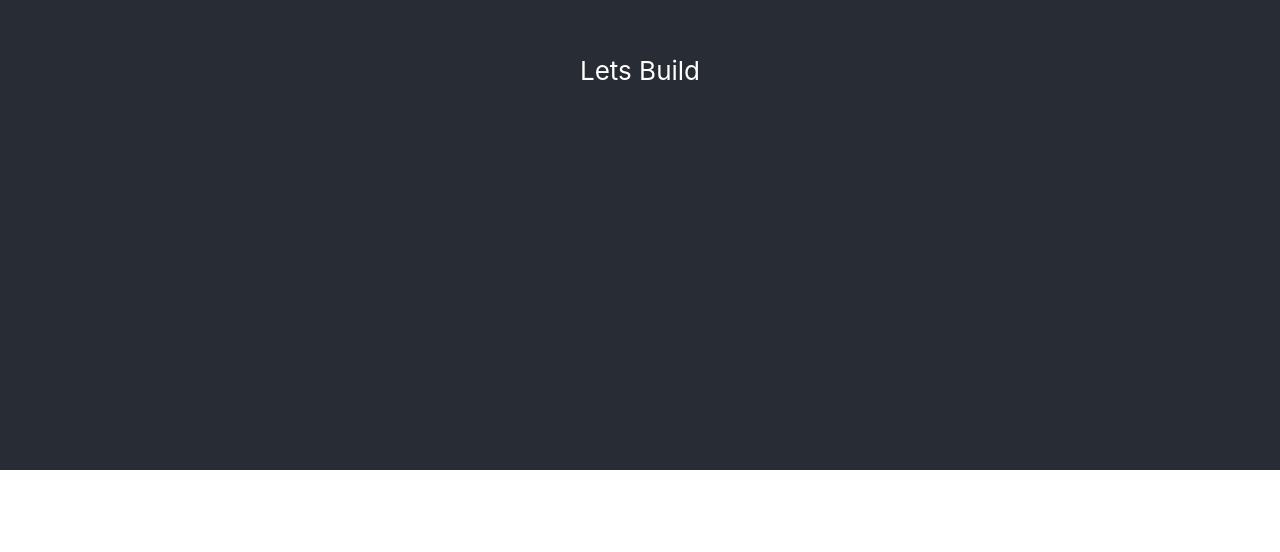
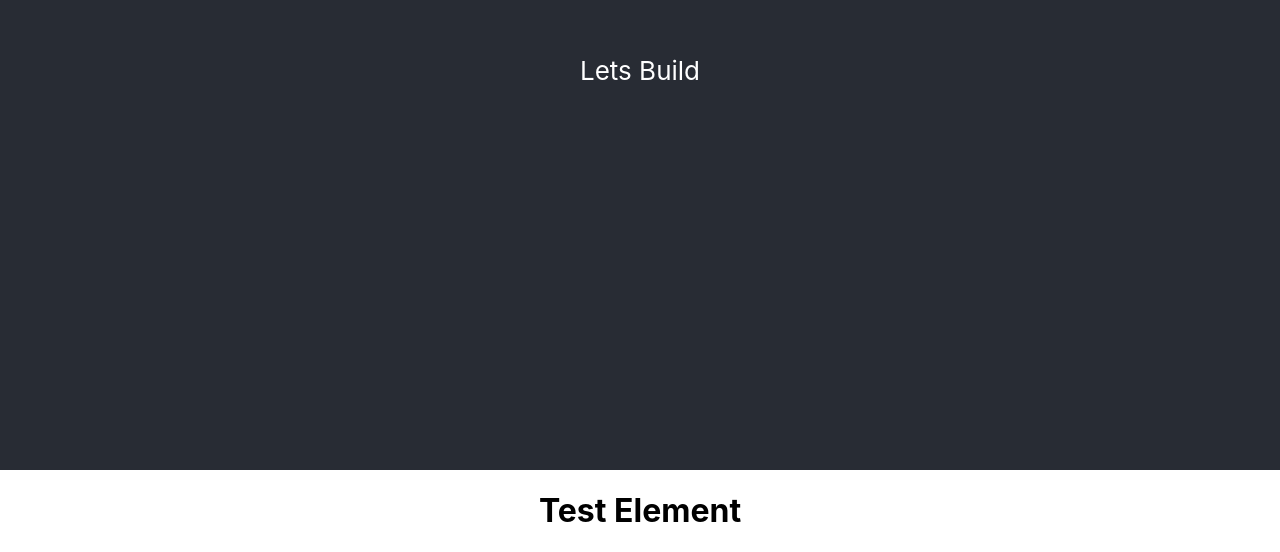
Before and after one commit to JackAlexRose/react-ts-boiler, a React app: page / in a window 1280 px wide. Shown: the part 330-882 px from the top of the page. Before the commit the page ends 800 px from the top, so only its background shows below. Built offline with nearby package versions, Linux system fonts and the light colour scheme.

Commit message:
feat: improved testing by role

```diff
--- a/src/App.tsx
+++ b/src/App.tsx
@@ -5,6 +5,7 @@ const App: React.FC = () => {
   return (
     <div className={styles.app}>
       <header className={styles.appHeader}>Lets Build</header>
+      <h1>Test Element</h1>
     </div>
   );
 };
```
Also changed, not shown: 1 other file (tests, documents, lock files or other folders).
